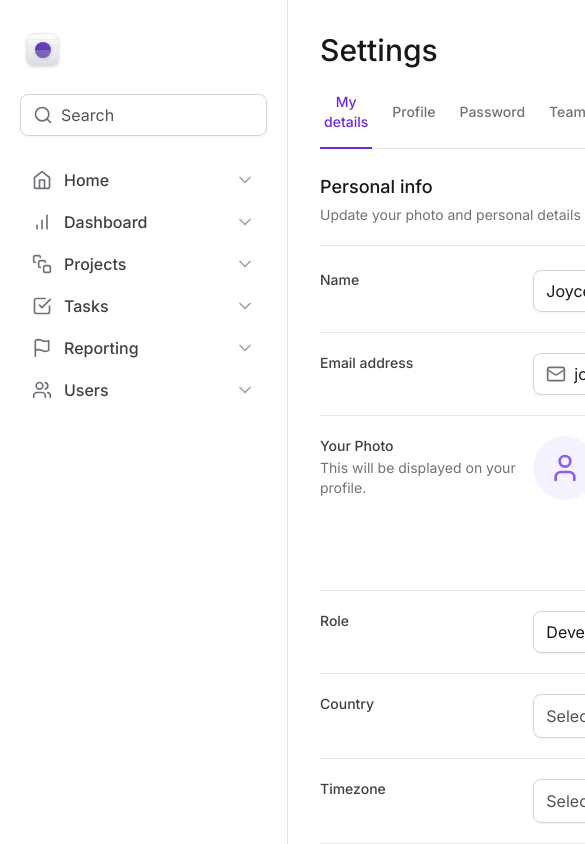
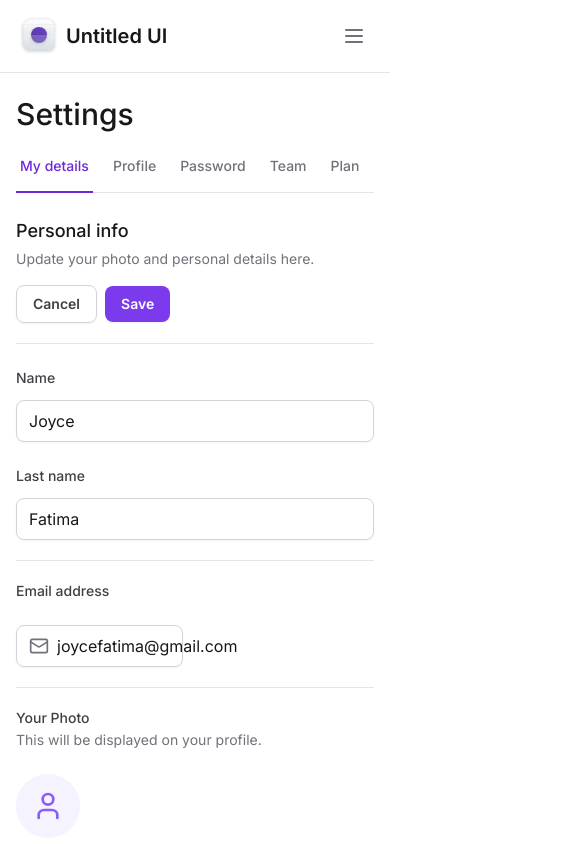
Before and after one commit to JoyceFatima/masterizando-tailwind, a Next.js app: page / in a window 390 px wide. Shown: the top 844 px of the page, 585 px wide, since content can reach past the window. Built offline with nearby package versions, Linux system fonts and the light colour scheme.

Commit message:
chore: mobile first

```diff
--- a/package.json
+++ b/package.json
@@ -10,6 +10,8 @@
   },
   "dependencies": {
     "@formkit/auto-animate": "^0.8.1",
+    "@radix-ui/react-collapsible": "^1.0.3",
+    "@radix-ui/react-scroll-area": "^1.0.5",
     "@radix-ui/react-select": "^2.0.0",
     "@radix-ui/react-tabs": "^1.0.4",
     "framer-motion": "^11.0.5",
--- a/src/app/layout.tsx
+++ b/src/app/layout.tsx
@@ -18,10 +18,12 @@
   return (
     <html lang="en" className="subpixel-antialiased">
       <body className={inter.className}>
-        <div className="grid-cols-app grid min-h-screen">
+        <div className="min-h-screen lg:grid lg:grid-cols-app">
           <SideBar />
 
-          <main className="px-8 pb-12 pt-8">{children}</main>
+          <main className="max-w-[100vw] px-4 pb-12 pt-24 lg:col-start-2 lg:px-8 lg:pt-8">
+            {children}
+          </main>
         </div>
       </body>
     </html>
--- a/src/app/page.tsx
+++ b/src/app/page.tsx
@@ -15,7 +15,7 @@
       <SettingsTabs />
 
       <div className="mt-6 flex flex-col">
-        <div className="flex justify-between border-b border-zinc-200 pb-5">
+        <div className="flex flex-col justify-between gap-4 border-b border-zinc-200 pb-5 lg:flex-row lg:items-center">
           <div className="space-y-1">
             <h2 className="text-lg font-medium text-zinc-900">Personal info</h2>
             <p className="text-sm text-zinc-500">
@@ -35,26 +35,36 @@
 
         <form
           id="settings"
-          className="divede-zinc-500 mt-6 flex w-full flex-col gap-5 divide-y"
+          className="mt-6 flex w-full flex-col gap-5 divide-y divide-zinc-200"
         >
-          <div className="grid grid-cols-form gap-3">
+          <div className="flex flex-col gap-3 lg:grid lg:grid-cols-form">
             <label
               htmlFor="firstName"
               className="text-sm font-medium text-zinc-700"
             >
               Name
             </label>
-            <div className="grid grid-cols-2 gap-6">
+            <div className="flex flex-col gap-6 lg:grid lg:grid-cols-form">
               <Input.Root>
                 <Input.Control id="firstName" defaultValue="Joyce" />
               </Input.Root>
-              <Input.Root>
-                <Input.Control id="firstName" defaultValue="Fatima" />
-              </Input.Root>
+
+              <div className="flex flex-col gap-3 lg:block">
+                <label
+                  htmlFor="lastName"
+                  className="text-sm font-medium text-zinc-700 lg:sr-only"
+                >
+                  Last name
+                </label>
+
+                <Input.Root>
+                  <Input.Control id="lastName" defaultValue="Fatima" />
+                </Input.Root>
+              </div>
             </div>
           </div>
 
-          <div className="grid grid-cols-form gap-3 pt-5">
+          <div className="flex flex-col gap-6 pt-5 lg:grid lg:grid-cols-form">
             <label
               htmlFor="email"
               className="text-sm font-medium text-zinc-700"
@@ -75,7 +85,7 @@
             </div>
           </div>
 
-          <div className="grid grid-cols-form gap-3 pt-5">
+          <div className="flex flex-col gap-6 pt-5 lg:grid lg:grid-cols-form">
             <label
               htmlFor="photo"
               className="text-sm font-medium text-zinc-700"
@@ -86,25 +96,25 @@
               </p>
             </label>
 
-            <FileInput.Root className="flex items-start gap-5">
+            <FileInput.Root className="flex flex-col gap-5 lg:flex-row lg:items-start">
               <FileInput.ImagePreview />
               <FileInput.Trigger />
               <FileInput.Control />
             </FileInput.Root>
           </div>
 
-          <div className="grid grid-cols-form gap-3 pt-5">
+          <div className="flex flex-col gap-6 pt-5 lg:grid lg:grid-cols-form">
             <label htmlFor="role" className="text-sm font-medium text-zinc-700">
               Role
             </label>
-            <div className="grid grid-cols-2 gap-6">
+            <div className="flex gap-6 lg:grid lg:grid-cols-2">
               <Input.Root>
                 <Input.Control id="role" type="text" defaultValue="Developer" />
               </Input.Root>
             </div>
           </div>
 
-          <div className="grid grid-cols-form gap-3 pt-5">
+          <div className="flex flex-col gap-6 pt-5 lg:grid lg:grid-cols-form">
             <label
               htmlFor="country"
               className="text-sm font-medium text-zinc-700"
@@ -117,7 +127,7 @@
             </Select>
           </div>
 
-          <div className="grid grid-cols-form gap-3 pt-5">
+          <div className="flex flex-col gap-6 pt-5 lg:grid lg:grid-cols-form">
             <label
               htmlFor="timezone"
               className="text-sm font-medium text-zinc-700"
@@ -133,7 +143,7 @@
             </Select>
           </div>
 
-          <div className="grid grid-cols-form gap-3 pt-5">
+          <div className="flex flex-col gap-6 pt-5 lg:grid lg:grid-cols-form">
             <label htmlFor="bio" className="text-sm font-medium text-zinc-700">
               Bio
               <p className="mt-0.5 text-sm font-normal text-zinc-500">
@@ -141,7 +151,7 @@
               </p>
             </label>
             <div className="space-y-3">
-              <div className="grid grid-cols-2 gap-3">
+              <div className="flex flex-col gap-3 lg:grid lg:grid-cols-2">
                 <Select placeholder="" defaultValue="normal">
                   <SelectItem value="normal" text="Normal text" />
                   <SelectItem value="md" text="Markdown" />
@@ -175,7 +185,7 @@
             </div>
           </div>
 
-          <div className="grid grid-cols-form gap-3 pt-5">
+          <div className="flex flex-col gap-6 pt-5 lg:grid lg:grid-cols-form">
             <label
               htmlFor="projects"
               className="text-sm font-medium text-zinc-700"
--- a/src/assets/svg/Logo.tsx
+++ b/src/assets/svg/Logo.tsx
@@ -204,7 +204,7 @@
         </defs>
       </svg>
 
-      <span className="max-sm:sr-only">Untitled UI</span>
+      <span>Untitled UI</span>
     </strong>
   )
 }
--- a/src/components/SettingsTabs.tsx
+++ b/src/components/SettingsTabs.tsx
@@ -1,6 +1,7 @@
 'use client'
 
 import * as Tabs from '@radix-ui/react-tabs'
+import * as ScrollArea from '@radix-ui/react-scroll-area'
 import TabItem from './TabItem'
 import { useState } from 'react'
 
@@ -9,6 +10,8 @@
 
   return (
     <Tabs.Root value={currentTab} onValueChange={setCurrentTab}>
+      <ScrollArea.Root className="w-full" type="scroll">
+        <ScrollArea.Viewport className="w-full overflow-x-scroll">
           <Tabs.List className="mt-6 flex w-full items-center gap-4 border-b border-zinc-200 hover:text-violet-700">
             <TabItem
               name="My details"
@@ -32,7 +35,11 @@
               value="billing"
               active={currentTab === 'billing'}
             />
-        <TabItem name="Email" value="email" active={currentTab === 'email'} />
+            <TabItem
+              name="Email"
+              value="email"
+              active={currentTab === 'email'}
+            />
             <TabItem
               name="Notifications"
               value="notifications"
@@ -46,9 +53,14 @@
             <TabItem name="API" value="api" active={currentTab === 'api'} />
           </Tabs.List>
 
-      <Tabs.Content value="account">
-        <span>Make changes to your account.</span>
-      </Tabs.Content>
+          <ScrollArea.Scrollbar
+            className="flex h-0.5 translate-y-2 touch-none select-none flex-col bg-zinc-100"
+            orientation="horizontal"
+          >
+            <ScrollArea.Thumb className="relative flex-1 rounded-lg bg-zinc-300" />
+          </ScrollArea.Scrollbar>
+        </ScrollArea.Viewport>
+      </ScrollArea.Root>
     </Tabs.Root>
   )
 }
--- a/src/components/SideBar.tsx
+++ b/src/components/SideBar.tsx
@@ -1,3 +1,5 @@
+'use client'
+
 import { Logo } from '../assets/svg/Logo'
 import {
   BarChart,
@@ -9,18 +11,33 @@
   LifeBuoy,
   Cog,
   Search,
+  Menu,
 } from 'lucide-react'
 
 import NavLink from './NavLink'
 import UsedSpaceWidget from './UsedSpaceWidget'
 import Profile from './Profile'
 import * as Input from './Input'
+import * as Collpasible from '@radix-ui/react-collapsible'
+import { Button } from './Button'
 
 export default function SideBar() {
   return (
-    <aside className="flex flex-col gap-6 border-r border-zinc-200 px-5 py-8">
+    <Collpasible.Root className="fixed left-0 right-0 top-0 z-20 flex flex-col gap-6 border-b border-zinc-200 bg-white p-4 data-[state=open]:bottom-0 lg:right-auto  lg:w-80 lg:border-r lg:px-5 lg:py-8 lg:data-[state=closed]:bottom-0">
+      <div className="flex items-center justify-between">
         <Logo />
 
+        <Collpasible.Trigger asChild className="lg:hidden">
+          <Button variant="ghost">
+            <Menu className="h-6 w-6" />
+          </Button>
+        </Collpasible.Trigger>
+      </div>
+
+      <Collpasible.Content
+        forceMount
+        className="flex flex-1 flex-col gap-6 data-[state=closed]:hidden lg:data-[state=closed]:flex"
+      >
         <Input.Root>
           <Input.Prefix>
             <Search className="h-5 w-5 text-zinc-500" />
@@ -49,6 +66,7 @@
 
           <Profile />
         </div>
-    </aside>
+      </Collpasible.Content>
+    </Collpasible.Root>
   )
 }
--- a/src/components/TabItem.tsx
+++ b/src/components/TabItem.tsx
@@ -12,7 +12,7 @@
       value={value}
       className="group relative px-1 pb-4 text-sm font-medium text-zinc-500 outline-none hover:text-violet-500 data-[state=active]:text-violet-700"
     >
-      <span className="rounded group-focus-visible:ring-2 group-focus-visible:ring-violet-400 group-focus-visible:ring-offset-4">
+      <span className="whitespace-nowrap rounded group-focus-visible:ring-2 group-focus-visible:ring-violet-400 group-focus-visible:ring-offset-4">
         {name}
       </span>
 
```
Also changed, not shown: 1 other file (tests, documents, lock files or other folders). Lines whose indentation alone changed are shown as unchanged.
